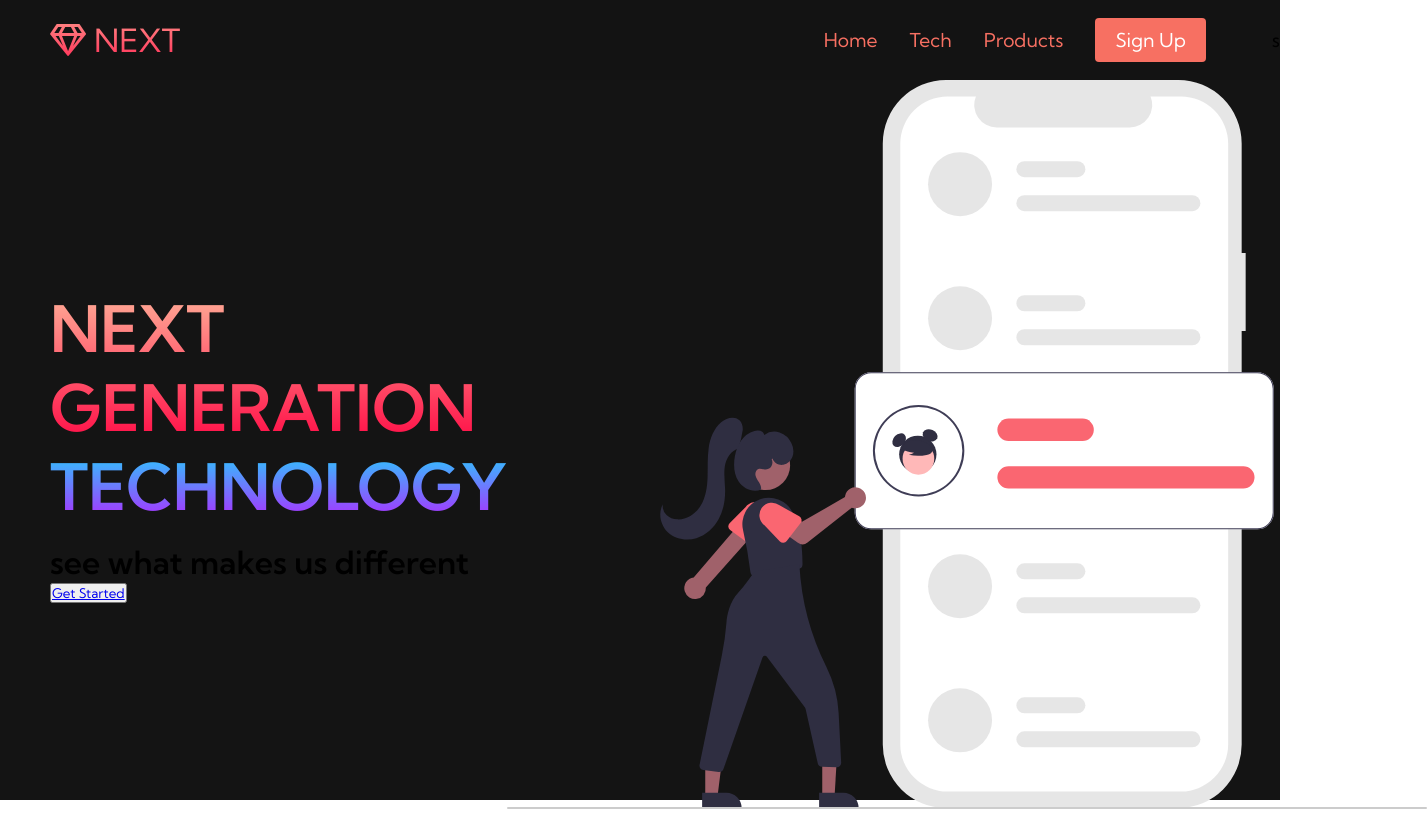
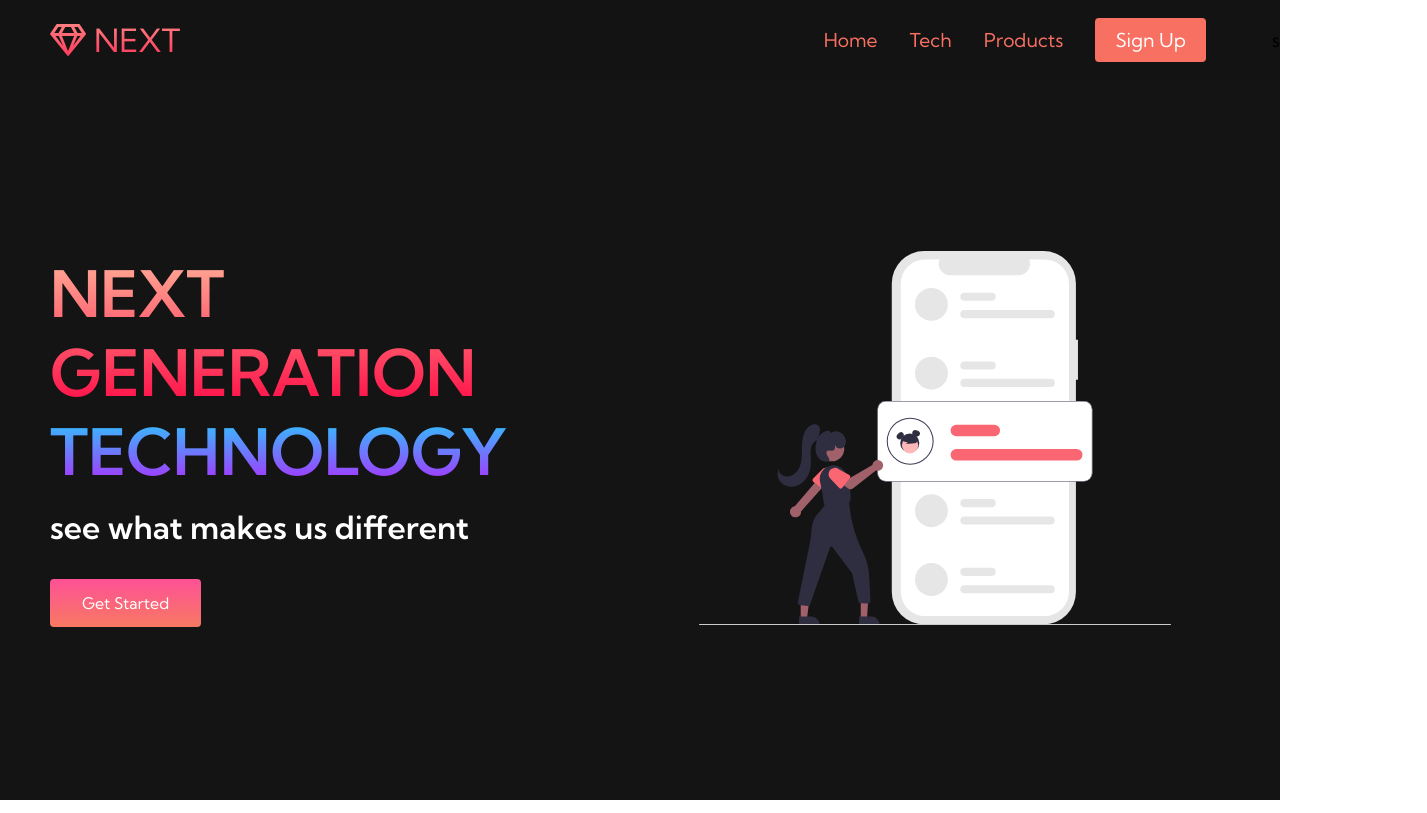
Before and after one commit to JoseMolina2/Next-Website, a plain HTML site: page index.html in a window 1280 px wide. Shown: the whole page, 1427 px wide, since content can reach past the window. Drawn offline with Linux system fonts and the light colour scheme.

Commit message:
feat: style button get started && image

```diff
--- a/hero.css
+++ b/hero.css
@@ -15,13 +15,29 @@
   -moz-text-fill-color: transparent;
 }
 
+.main__content p, .main__btn, .main__btn a, .main__btn:hover {
+  color: #fff;
+}
+
+.main__btn, .main__btn a {
+  position: relative;
+}
+
+.main__btn, .main__btn:after {
+  transition: all 0.35s;
+  border-radius: 4px;
+}
+
+.main__container, .main__btn:hover:after {
+  width: 100%;
+}
+
 .main__container {
   display: grid;
   grid-template-columns: 1fr 1fr;
   align-items: center;
   justify-self: center;
   max-width: 1300px;
-  width: 100%;
   height: 90vh;
   margin: 0 auto;
   padding: 0 50px;
@@ -41,3 +57,37 @@
   font-size: 2rem;
   font-weight: 700;
 }
+
+.main__btn {
+  background-image: linear-gradient(to top, #f77962 0%, #fe5196 100%);
+  padding: 14px 32px;
+  border: none;
+  margin-top: 2rem;
+  cursor: pointer;
+  outline: none;
+  font-size: 1rem;
+}
+
+.main__btn a {
+  z-index: 2;
+  text-decoration: none;
+}
+
+.main__btn:after {
+  position: absolute;
+  content: '';
+  top: 0;
+  left: 0;
+  width: 0;
+  height: 100%;
+  background: #4837ff;
+}
+
+.main__img--container {
+  text-align: center;
+}
+
+#main__img {
+  width: 80%;
+  height: 80%;
+}
--- a/styles.css
+++ b/styles.css
@@ -2,5 +2,5 @@
   box-sizing: border-box;
   margin: 0;
   padding: 0;
-  font-family:  'Kumbh Sans', sans-serif;
+  font-family: 'Kumbh Sans', sans-serif;
 }
```
